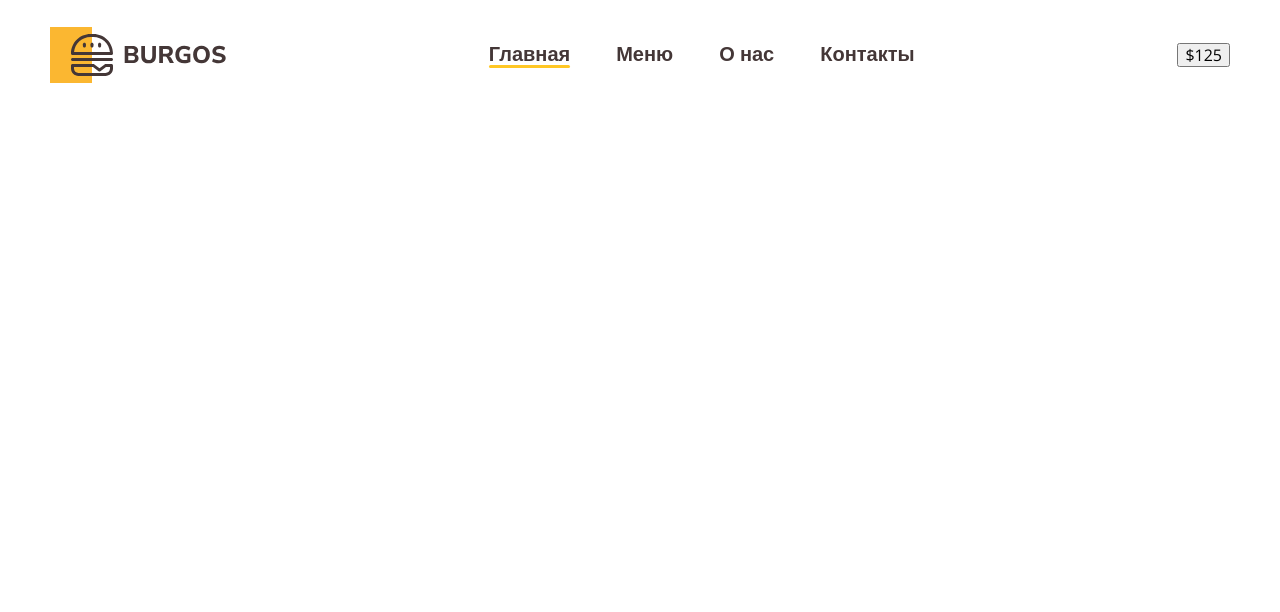
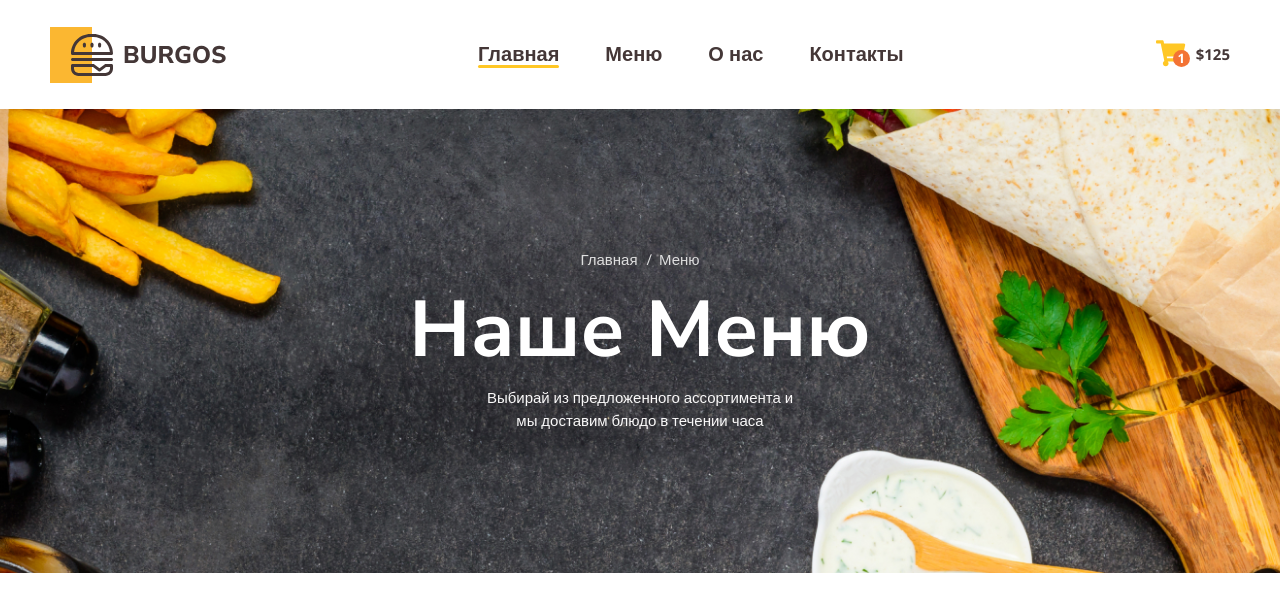
Before and after one commit to Prikur76/Module01-Burger, a plain HTML site: page index.html in a window 1280 px wide. Drawn offline with nearby package versions, Linux system fonts and the light colour scheme.

Commit message:
Add styles

```diff
--- a/index.html
+++ b/index.html
@@ -1,5 +1,5 @@
 <!DOCTYPE html>
-<html lang="en">
+<html lang="ru">
 <head>
     <meta charset="UTF-8">
     <meta name="viewport" content="width=device-width, initial-scale=1.0">
@@ -24,9 +24,29 @@
                         <li><a href="#">Контакты</a></li>
                     </ul>
                 </nav>
-                <button type="button">$125</button>
+                <button type="button" class="button">
+                    <span class="button-item">
+                        <img src="images/cart.svg" alt="Корзина">
+                        <span class="button-count">1</span>
+                    </span>
+                    <span class="button-text">$125</span>
+                </button>
             </div>
         </div>
     </header>
+    <div class="bg">
+        <div class="container">
+            <ul class="breadcrumbs">
+                <li>
+                    <a href="#">Главная</a>
+                </li>
+                <li>
+                    <a href="#">Меню</a>
+                </li>
+            </ul>
+            <h1 class="title">Наше Mеню</h1>
+            <p class="description">Выбирай из предложенного ассортимента и мы доставим блюдо в течении часа</p>
+        </div>
+    </div>
 </body>
 </html>
--- a/styles/main.css
+++ b/styles/main.css
@@ -47,3 +47,86 @@ body {
 .header-nav a.active::after {
     background-color: #FFC725;
 }
+.button {
+    display: flex;
+    align-items: center;
+    background-color: transparent;
+    border: none;
+    padding: 0;
+    gap: 10px;
+}
+
+.button-item {
+    position:relative;
+
+}
+
+.button-count {
+    font-weight: 700;
+    font-size: 13px;
+    color: #FFFFFF;
+    background: #F37335;
+    border-radius: 100%;
+    position: absolute;
+    width: 17px;
+    height: 17px;
+    text-align: center;
+    line-height: 1.3;
+    bottom: 3px;
+    right: -4px;
+}
+.button-text {
+    color:#443737;
+    font-weight: 700;
+    font-size: 15px;
+}
+.bg {
+    text-align: center;
+    color: #FFFFFF;
+    background-image: url(../images/bg.jpg);
+    background-size: cover;
+    background-repeat: no-repeat;
+    padding: 142px 0;
+    background-position: center center;
+}
+.breadcrumbs {
+    padding-left: 0;
+    margin-top: 0;
+    list-style-type: none;
+    display: flex;
+    justify-content: center;
+    gap: 16px;
+}
+
+.breadcrumbs a {
+    font-family: 'Open Sans', sans-serif;
+    color: #dedede;
+    font-size: 15px;
+    text-decoration: none;
+}
+
+.breadcrumbs a::before {
+    content: "/";
+    position: relative;
+    left: -7px;
+}
+
+.breadcrumbs li:first-child a::before {
+    display: none;
+}
+
+.title {
+    font-weight: 700;
+    font-size: 79px;
+    margin-top: 10px;
+    margin-bottom: 10px;
+}
+.description {
+    font-family: 'Open Sans', sans-serif;
+    font-size: 15px;
+    line-height: 1.5;
+    color: #FAF9F9;
+    text-align: center;
+    max-width: 320px;
+    margin: 0 auto;
+}
```
Also changed, not shown: images/bg.jpg (added), images/cart.svg (added).
